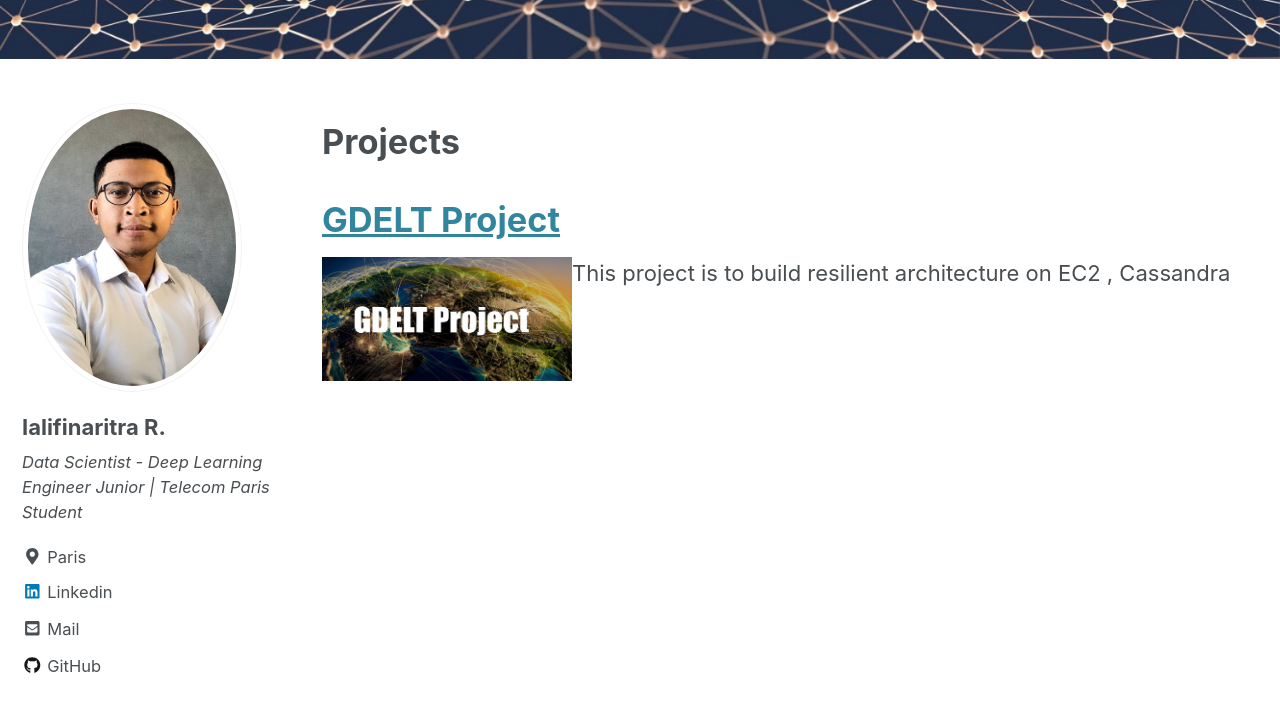
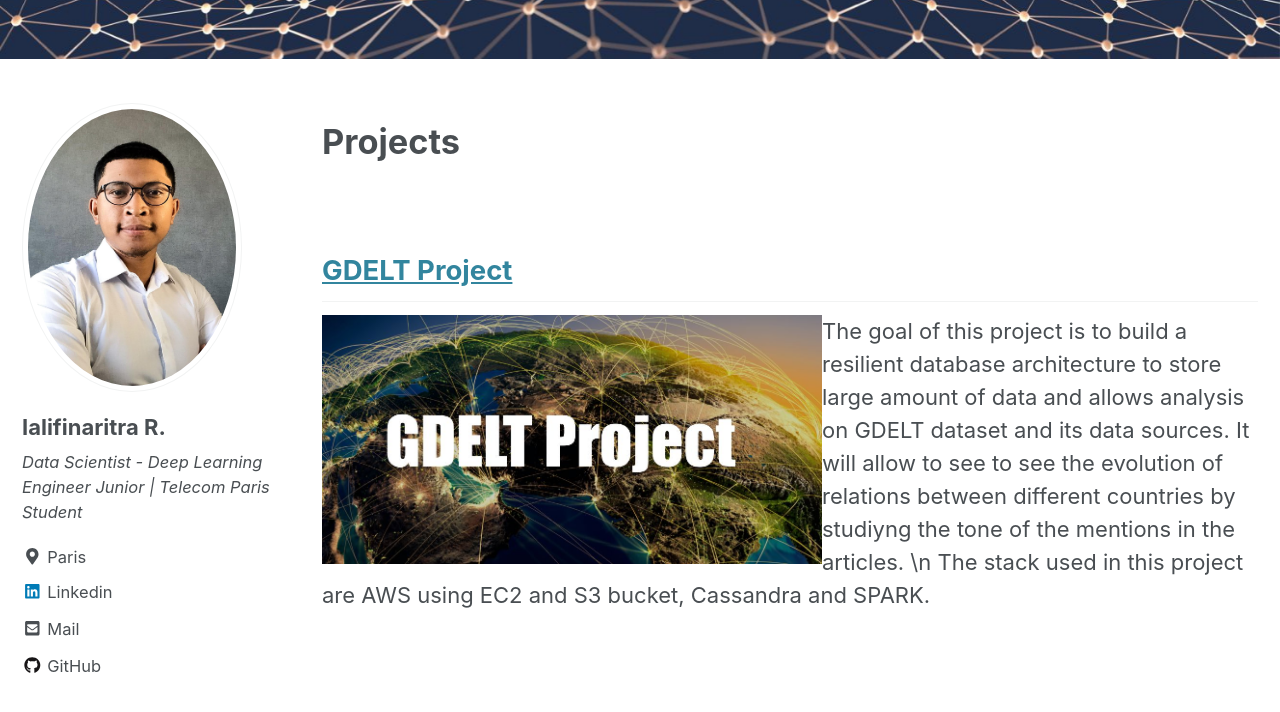
Before and after one commit to ialifinaritra/ialifinaritra.github.io, a Jekyll site: the page built from _pages/projects.md, in a window 1280 px wide and 900 px high, scrolled down 383 px. Shown: the top 712 px of the window. Built offline with Jekyll 4.4.1, drawn with Linux system fonts in a browser that asks for light colours; cached includes are drawn as plain includes.

Commit message:
gdelt projec

```diff
--- a/_pages/projects.md
+++ b/_pages/projects.md
@@ -8,7 +8,8 @@ header :
     image: "/assets/images/banner.jpg"
 ---
 
-# [GDELT Project](https://github.com/ialifinaritra/Gdelt-Project)
+## [GDELT Project](https://github.com/ialifinaritra/Gdelt-Project)
 
-<img align="left" width="250" height="250" src="/assets/images/GDELT.jpg">
-This project is to build resilient architecture on EC2 , Cassandra
+<img align="left" width="500" height="500" src="/assets/images/GDELT.jpg">
+The goal of this project is to build a resilient database architecture to store large amount of data and allows analysis on GDELT dataset and its data sources. It will allow to see to see the evolution of relations between different countries by studiyng the tone of the mentions in the articles. \n
+The stack used in this project are AWS using EC2 and S3 bucket, Cassandra and SPARK.
```
